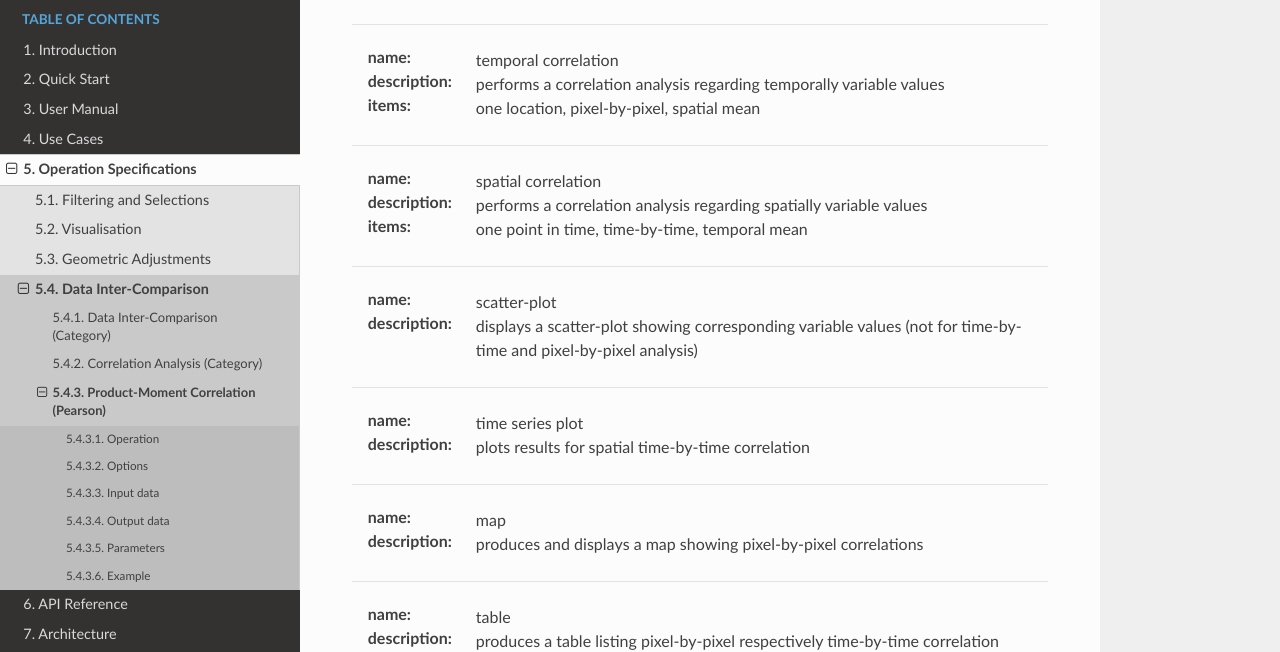
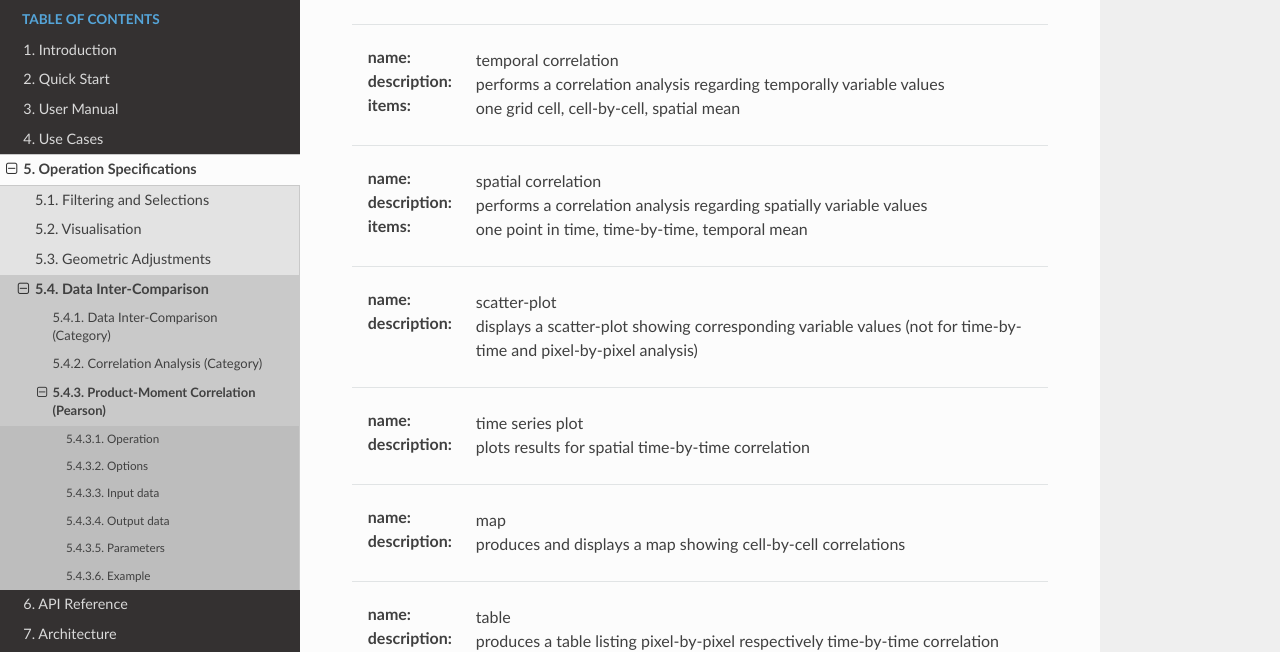
Before and after one commit to CCI-Tools/cate, a Sphinx documentation site: the page built from doc/source/op_specs/data-intercomparison/correlation-analysis/op_spec_product-moment-correlation.rst, in a window 1280 px wide and 900 px high, scrolled down 307 px. Shown: the part 159-811 px from the top of the window. Built offline with Sphinx 7.4.7 and the Read the Docs theme 2.0.0, drawn with Linux system fonts in a browser that asks for light colours; some of the changed text lies outside the part shown.

Commit message:
(grid) cell instead of pixel; geophysical quantity

```diff
--- a/doc/source/op_specs/data-intercomparison/correlation-analysis/op_spec_product-moment-correlation.rst
+++ b/doc/source/op_specs/data-intercomparison/correlation-analysis/op_spec_product-moment-correlation.rst
@@ -26,7 +26,7 @@ Options
 
 :name: temporal correlation
 :description: performs a correlation analysis regarding temporally variable values
-:items: one location, pixel-by-pixel, spatial mean
+:items: one grid cell, cell-by-cell, spatial mean
 
 -------------------------------------
 
@@ -47,7 +47,7 @@ Options
 ---------------------------------
 
 :name: map
-:description: produces and displays a map showing pixel-by-pixel correlations
+:description: produces and displays a map showing cell-by-cell correlations
 
 ---------------------------------
 
```
Also changed, not shown: other parts of doc/source/op_specs/data-intercomparison/correlation-analysis/op_spec_product-moment-correlation.rst (+2 -2 lines).
